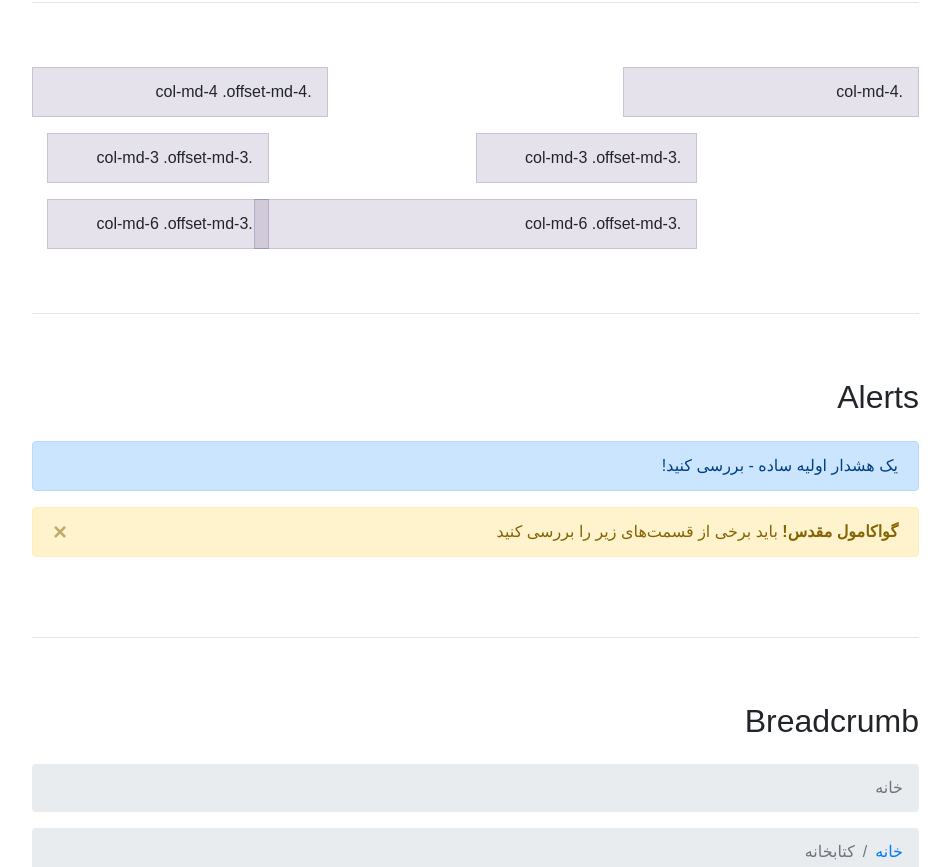
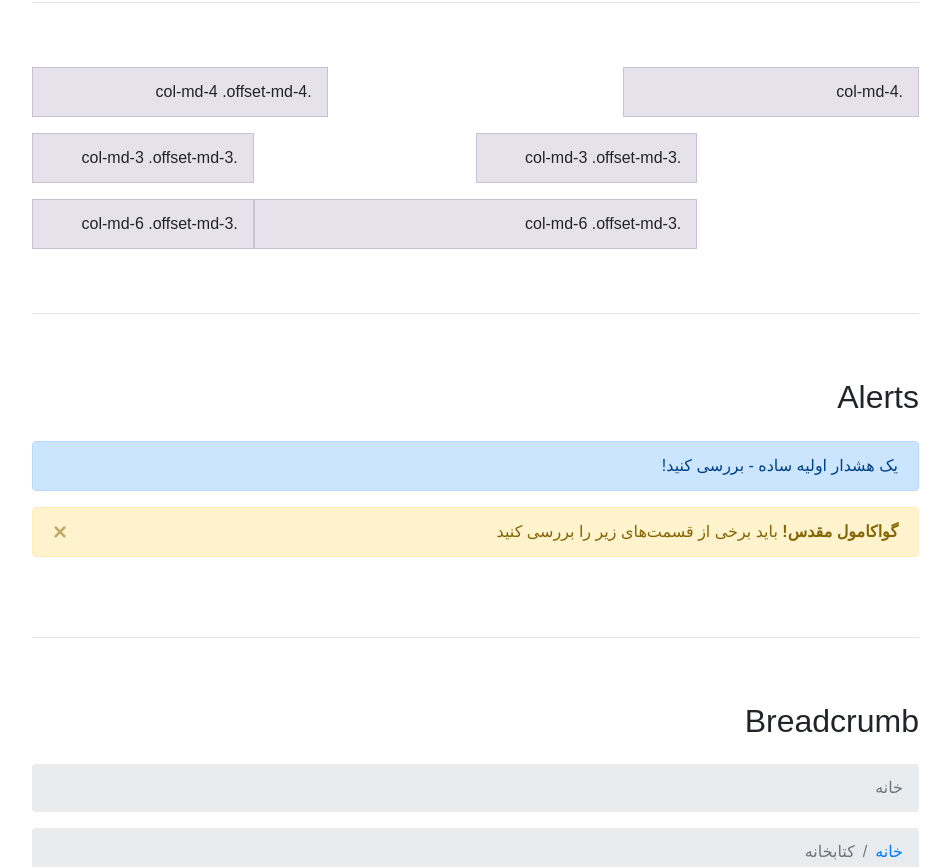
Before and after one commit to parsakafi/bootstrap-rtl, a website: page demo/index.html in a window 1280 px wide. Shown: the part 847-1714 px from the top of the page, without its empty margins (86-1036 px from the left). Drawn offline with nearby package versions, Linux system fonts and the light colour scheme; a web font is replaced by a local one.

Commit message:
Fix grid offset

```diff
--- a/scss/_grid.scss
+++ b/scss/_grid.scss
@@ -4,7 +4,7 @@
 @mixin make-col-offset-rtl($size, $columns: $grid-columns) {
   $num: $size / $columns;
   margin-right: if($num == 0, 0, percentage($num));
-  margin-left: inherit;
+  margin-left: initial;
 }
 
 @mixin make-grid-columns-rtl($columns: $grid-columns, $gutter: $grid-gutter-width, $breakpoints: $grid-breakpoints) {
```
Also changed, not shown: dist/bootstrap-rtl.css, dist/bootstrap-rtl.min.css, 2 other files.
